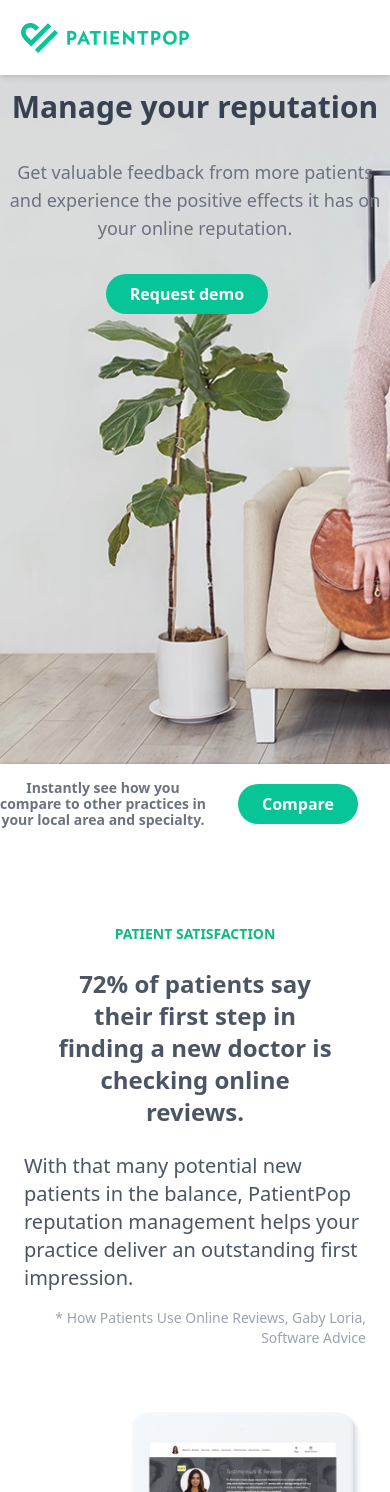
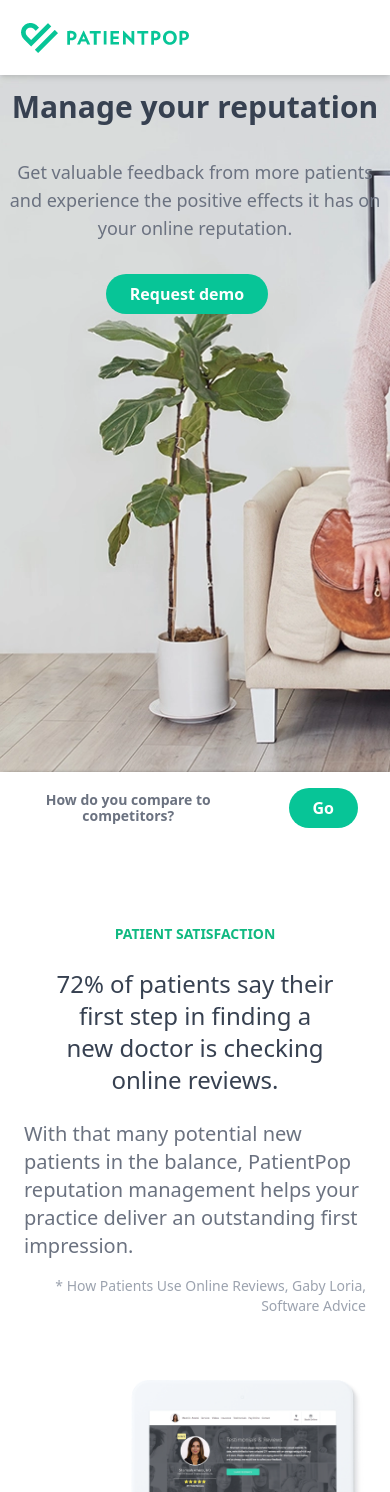
Before and after one commit to BisiDavi/patientpop, a Next.js app: page / in a window 390 px wide. Shown: the top 1492 px of the page. Built offline with nearby package versions, Linux system fonts and the light colour scheme.

Commit message:
making page responsive

```diff
--- a/components/home-banner.tsx
+++ b/components/home-banner.tsx
@@ -4,15 +4,15 @@
   return (
     <>
       <section className="home-banner flex justify-center items-start h-screen">
-        <div className="container lg:pt-20 lg:ml-40 mt-20 lg:mt-0 items-center flex flex-col">
+        <div className="container lg:pt-20 lg:ml-40 mt-20 lg:mt-0 items-center lg:items-start flex flex-col">
           <h1 className="text-center lg:text-left text-3xl lg:text-6xl font-bold text-gray-700 xl:w-1/4 my-2 leading-tight lg:mt-24">
             Manage your reputation
           </h1>
-          <p className="text-center text-lg text-gray-500 font-medium leading:4 lg:leading-8 lg:w-96 mt-6 mb-8">
+          <p className="text-center lg:text-left text-lg text-gray-500 font-medium leading:4 lg:leading-8 lg:w-96 mt-6 mb-8">
             Get valuable feedback from more patients and experience the positive
             effects it has on your online reputation.
           </p>
-          <Button className="py-2 lg:py-4 ml-0" text="Request demo" />
+          <Button className="py-2 lg:py-4 ml-0 lg:w-40" text="Request demo" />
         </div>
       </section>
       <style jsx>
--- a/components/index.ts
+++ b/components/index.ts
@@ -4,5 +4,5 @@
 export { default as Footer } from "./footer";
 export { default as LearnHowSection } from "./learn-how";
 export { default as HomeBanner } from "./home-banner";
-export { default as Notify } from "./notify";
+export { default as FooterNotify } from "./notify";
 export { default as InfoSection } from "./info-section";
--- a/components/info-section.tsx
+++ b/components/info-section.tsx
@@ -27,10 +27,10 @@
         <h6 className="text-sm text-center text-green-500 font-bold">
           PATIENT SATISFACTION
         </h6>
-        <h1 className="text-2xl lg:text-6xl m-auto text-center w-5/6 lg:w-4/6 my-6 font-semibold text-gray-600">
+        <h1 className="text-2xl lg:text-5xl m-auto text-center w-5/6 lg:w-2/5 my-6 lg:font-medium text-gray-700 lg:leading-tight">
           {content.intro.title}
         </h1>
-        <p className="text-xl font-normal leading-7 lg:text-xl lg:leading-8 my-4 text-gray-600 lg:font-medium">
+        <p className="text-xl font-normal leading-7 lg:text-xl lg:leading-8 my-4 text-gray-500 lg:font-normal lg:w-1/2 lg:m-auto">
           {content.intro.text}
         </p>
 
--- a/components/learn-how.tsx
+++ b/components/learn-how.tsx
@@ -6,7 +6,7 @@
     <>
       <section className="flex justify-center flex-col m-auto">
         <div className="row-1  flex items-center py-20">
-          <div className="learn-how w-1/2 text-white text-center hidden lg:flex">
+          <div className="learn-how w-1/2 text-white text-center hidden lg:flex lg:flex-col">
             <h5 className="text-white text-sm font-bold text-gray-200 my-2">
               LEARN HOW
             </h5>
--- a/components/notify.tsx
+++ b/components/notify.tsx
@@ -1,14 +1,15 @@
 import { Button } from "@components/.";
 
-export default function Notify() {
+export function Notify({ text, buttonText, className }: Notify) {
   return (
     <>
-      <div className="notify flex items-center py-4 justify-center fixed bottom-0 bg-white w-full">
+      <div
+        className={` ${className} notify flex items-center py-4 justify-center fixed bottom-0 bg-white w-full`}
+      >
         <p className="text-sm leading-4 text-center lg:text-lg font-semibold text-gray-500 mb-0">
-          Instantly see how you compare to other practices in your local area
-          and specialty.
+          {text}
         </p>
-        <Button className="py-1 mx-8" text="Compare" />
+        <Button className="py-1 mx-8" text={buttonText} />
       </div>
       <style jsx>
         {`
@@ -20,3 +21,27 @@
     </>
   );
 }
+
+interface Notify {
+  text: string;
+  buttonText: string;
+  className: string;
+}
+
+export default function FooterNotify() {
+  return (
+    <div className="footerNotify">
+      <Notify
+        text="Instantly see how you compare to other practices in your local area
+          and specialty."
+        buttonText="Compare"
+        className="hidden lg:flex"
+      />
+      <Notify
+        text="How do you compare to competitors?"
+        buttonText="Go"
+        className="flex lg:hidden"
+      />
+    </div>
+  );
+}
--- a/hooks/useViewport.ts
+++ b/hooks/useViewport.ts
@@ -4,21 +4,14 @@
   const [innerWidth, setInnerWidth] = useState(window.innerWidth);
   const [innerHeight, setInnerHeight] = useState(window.innerHeight);
 
-  function handleWidthResize() {
-    setInnerWidth(window.innerWidth);
-  }
+  useEffect(() => {
+    function handleWindowResize() {
+      setInnerHeight(window.innerHeight);
+      setInnerWidth(window.innerWidth);
+    }
 
-  function handleHeightResize() {
-    setInnerHeight(window.innerHeight);
-  }
-  useEffect(() => {
-    window.addEventListener("resize", handleWidthResize);
-    return () => window.removeEventListener("resize", handleWidthResize);
-  }, []);
-
-  useEffect(() => {
-    window.addEventListener("resize", handleHeightResize);
-    return () => window.removeEventListener("resize", handleHeightResize);
+    window.addEventListener("resize", handleWindowResize);
+    return () => window.removeEventListener("resize", handleWindowResize);
   }, []);
 
   console.log("innerWidth", innerWidth);
--- a/layout/layout.tsx
+++ b/layout/layout.tsx
@@ -1,4 +1,4 @@
-import { Header, Footer, Notify } from "@components/.";
+import { Header, Footer, FooterNotify } from "@components/.";
 import Head from "next/head";
 import { PropsWithChildren } from "react";
 
@@ -14,7 +14,7 @@
       <Header />
       <main>{children}</main>
       <Footer />
-      <Notify />
+      <FooterNotify />
     </div>
   );
 }
```
